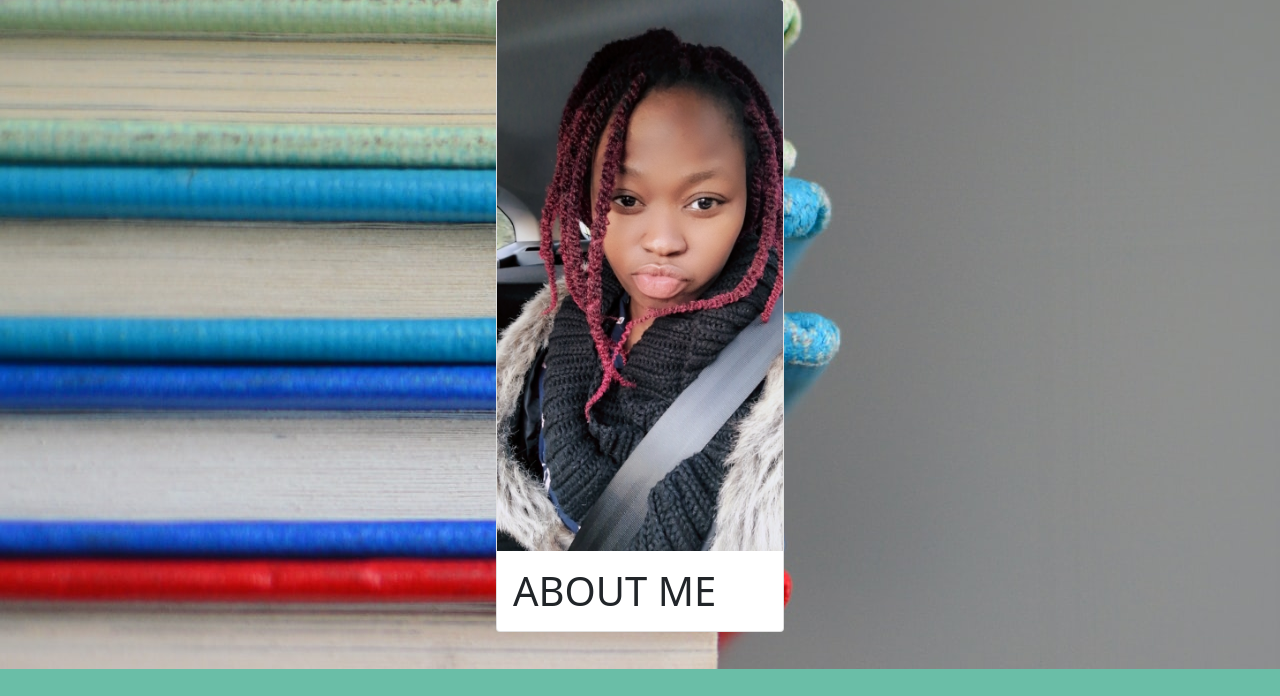
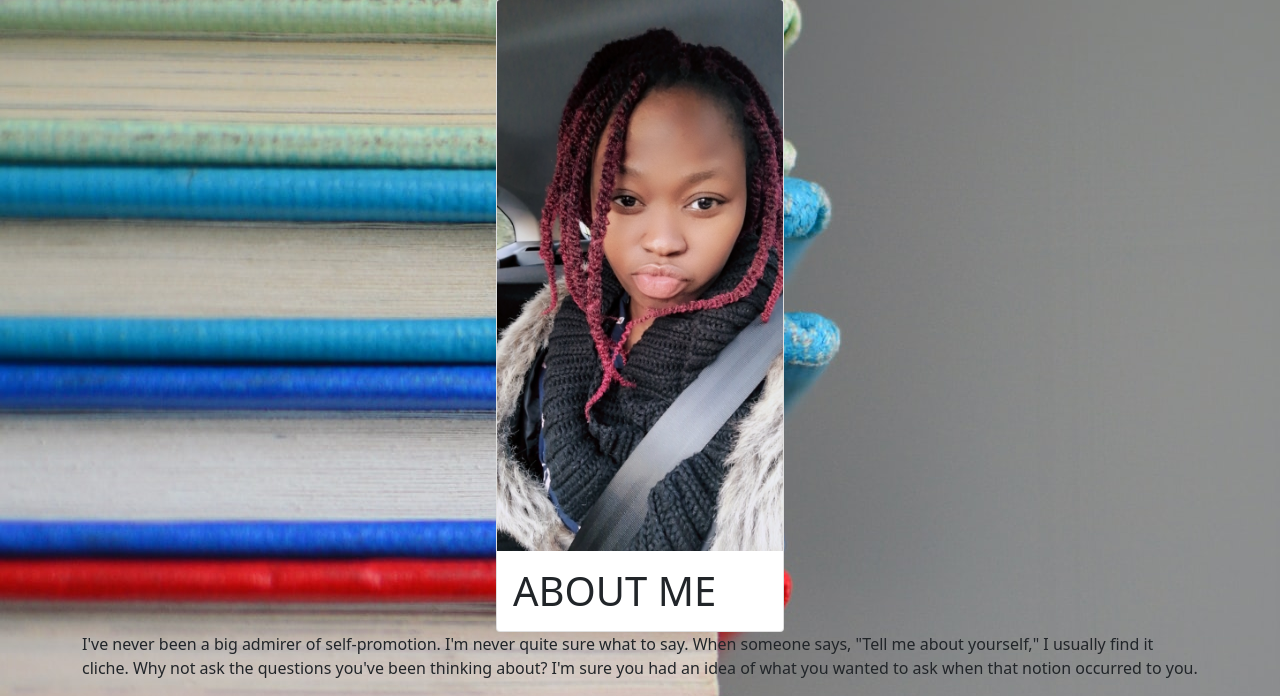
Before and after one commit to Charlotte-Natasha/Tasha-s-Blog, a Flask app: page /about in a window 1280 px wide. Shown: the part 131-827 px from the top of the page. Before the commit the page ends 800 px from the top, so only its background shows below. Run offline with Flask 2, Linux system fonts and the light colour scheme; some web fonts are replaced.

```diff
--- a/app.py
+++ b/app.py
@@ -2,4 +2,4 @@ from app import create_app
 app = create_app('dev')
 
 if __name__ == '__main__':
-    app.run()
+    app.run(port=5001)
--- a/app/templates/about.html
+++ b/app/templates/about.html
@@ -10,5 +10,10 @@
     </div>
 </div>
 </div>
+<div class="container">
+    <p>
+        I've never been a big admirer of self-promotion. I'm never quite sure what to say. When someone says, "Tell me about yourself," I usually find it cliche. Why not ask the questions you've been thinking about? I'm sure you had an idea of what you wanted to ask when that notion occurred to you.
+    </p>
+</div>
 
 {%endblock%}
```
